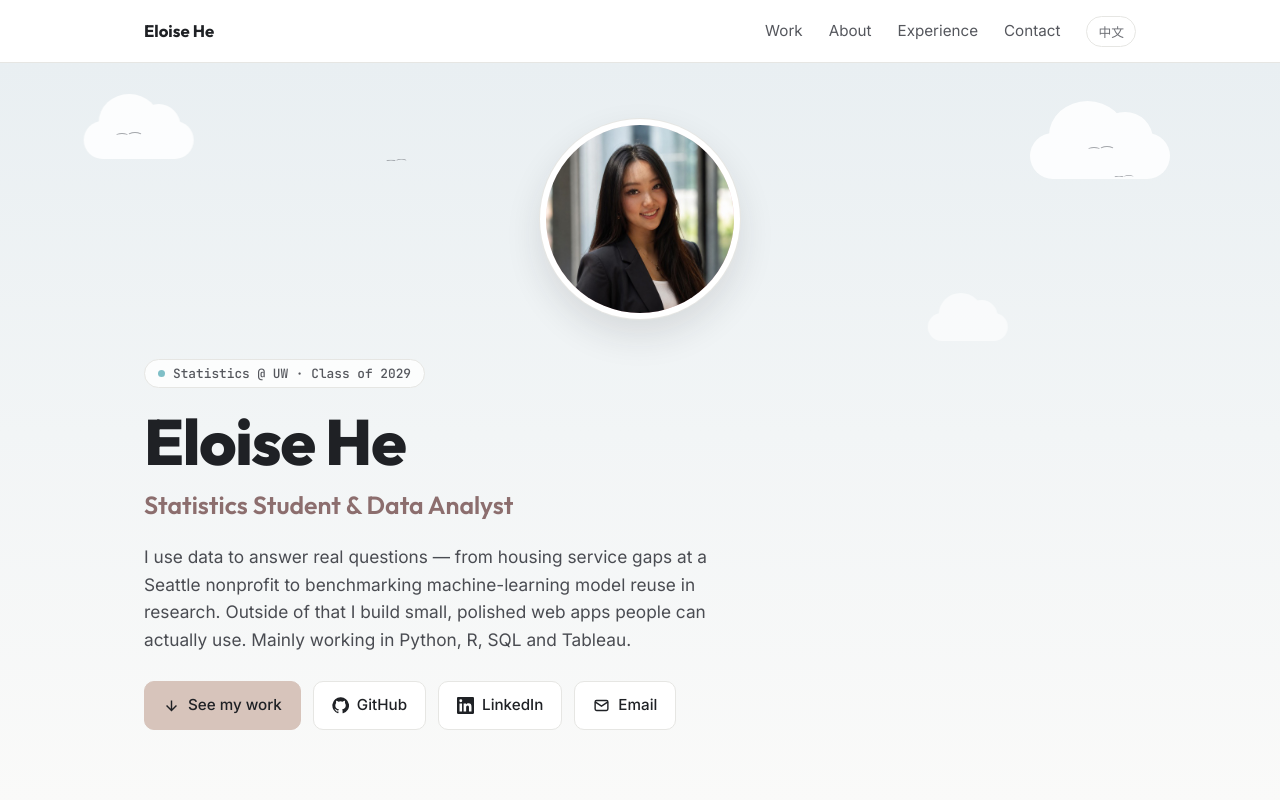
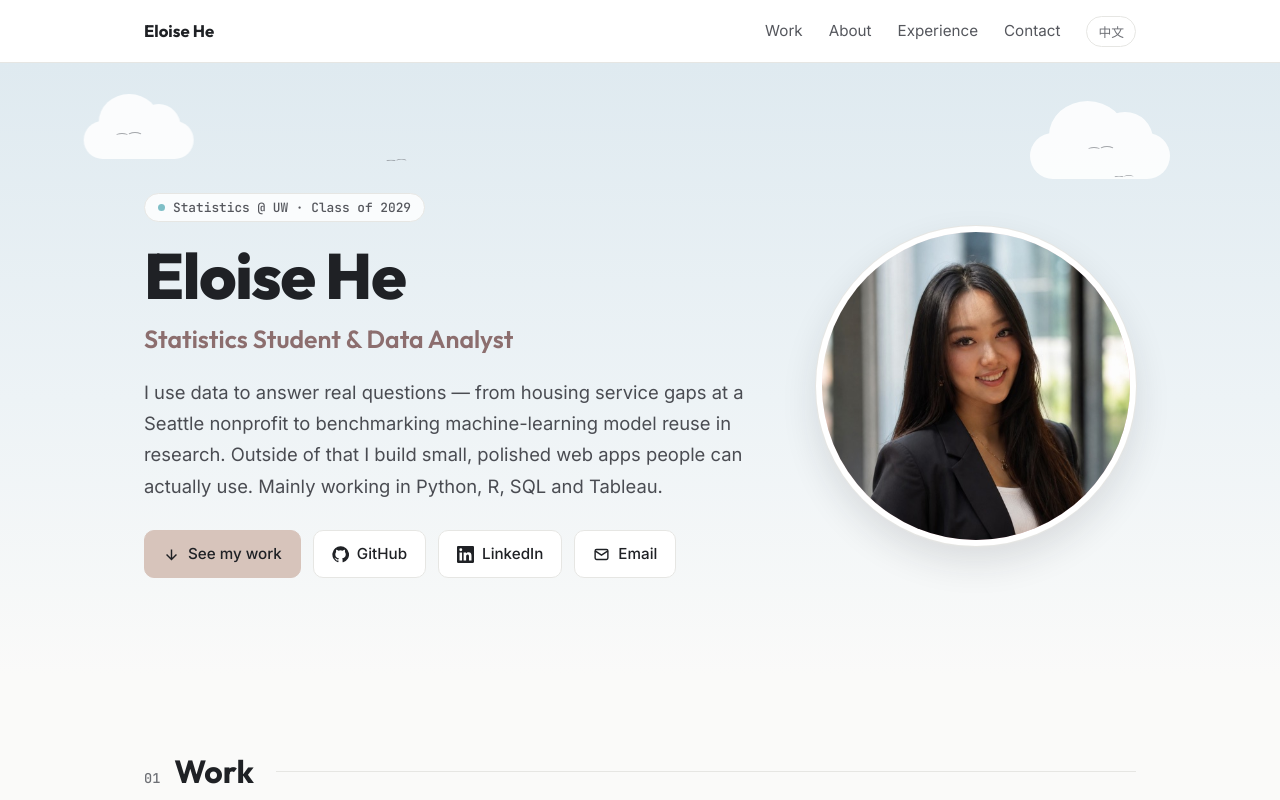
Before and after one commit to xitong-eloise-he/xitong-eloise-he.github.io, a plain HTML site: page index.html in a window 1280 px wide. Shown: the top 800 px of the page. Drawn offline with Linux system fonts and the light colour scheme; no server answers.

Commit message:
Hero: text left, large photo right

```diff
--- a/index.html
+++ b/index.html
@@ -46,7 +46,7 @@ a{color:inherit}
 .lang:hover{border-color:var(--greige)}
 
 /* hero */
-.hero{position:relative;overflow:hidden;background:linear-gradient(180deg,#e9eff2 0%,#f2f5f6 50%,var(--bg) 100%);padding:56px 0 72px}
+.hero{position:relative;overflow:hidden;background:linear-gradient(180deg,#dfeaf0 0%,#edf3f6 55%,var(--bg) 100%);padding:56px 0 72px}
 .cloud{position:absolute;background:#fff;border-radius:999px;opacity:.85;filter:blur(.3px);animation:drift 60s linear infinite}
 .cloud::before,.cloud::after{content:"";position:absolute;background:#fff;border-radius:50%}
 .cloud::before{width:55%;height:150%;left:14%;bottom:20%}
@@ -71,6 +71,17 @@ h1{font-family:var(--display);font-weight:800;font-size:clamp(2.6rem,7vw,4rem);l
 .btn.primary{background:var(--greige);border-color:var(--greige);color:var(--heading)}
 .btn.primary:hover{background:var(--greige-dark)}
 .btn svg{width:17px;height:17px}
+
+
+.hero{padding:130px 0 96px}
+.hero-grid{display:grid;grid-template-columns:minmax(0,1fr) auto;align-items:center;gap:56px;position:relative}
+.hero-grid .avatar{order:2;width:320px;height:320px;margin:0}
+.hero-text{order:1}
+.hero .lede{font-size:1.15rem;line-height:1.7}
+@media (max-width:860px){
+  .hero-grid{grid-template-columns:1fr;gap:28px}
+  .hero-grid .avatar{order:0;width:200px;height:200px;margin:0 auto}
+}
 
 /* sections */
 section.block{padding:72px 0}
@@ -171,8 +182,9 @@ footer{padding:36px 0 48px;text-align:center;color:var(--muted);font-size:.85rem
   <span class="bird" style="top:96px;left:30%;transform:scale(.8)"></span>
   <span class="bird" style="top:84px;right:14%"></span>
   <span class="bird" style="top:112px;right:12%;transform:scale(.75)"></span>
-  <div class="wrap">
-    <div class="avatar"><div><img src="photo.jpg" alt="Eloise He" width="200" height="200"></div></div>
+  <div class="wrap hero-grid">
+    <div class="avatar"><div><img src="photo.jpg" alt="Eloise He" width="320" height="320"></div></div>
+    <div class="hero-text">
     <span class="pill"><span data-i="pill">Statistics @ UW · Class of 2029</span></span>
     <h1>Eloise He</h1>
     <p class="role" data-i="role">Statistics Student &amp; Data Analyst</p>
@@ -182,6 +194,7 @@ footer{padding:36px 0 48px;text-align:center;color:var(--muted);font-size:.85rem
       <a class="btn" href="https://github.com/xitong-eloise-he" target="_blank" rel="noopener"><svg viewBox="0 0 24 24" fill="currentColor"><path d="M12 .5a11.5 11.5 0 0 0-3.64 22.41c.58.1.79-.25.79-.56v-2c-3.2.7-3.87-1.37-3.87-1.37-.53-1.33-1.29-1.69-1.29-1.69-1.05-.72.08-.7.08-.7 1.16.08 1.77 1.19 1.77 1.19 1.03 1.77 2.71 1.26 3.37.96.1-.75.4-1.26.73-1.55-2.56-.29-5.25-1.28-5.25-5.69 0-1.26.45-2.29 1.19-3.1-.12-.29-.52-1.46.11-3.05 0 0 .97-.31 3.17 1.18a11 11 0 0 1 5.77 0c2.2-1.49 3.17-1.18 3.17-1.18.63 1.59.23 2.76.11 3.05.74.81 1.19 1.84 1.19 3.1 0 4.42-2.7 5.39-5.27 5.68.41.36.78 1.06.78 2.14v3.17c0 .31.21.67.8.56A11.5 11.5 0 0 0 12 .5Z"/></svg>GitHub</a>
       <a class="btn" href="https://www.linkedin.com/in/xitong-he-2061763b2/" target="_blank" rel="noopener"><svg viewBox="0 0 24 24" fill="currentColor"><path d="M20.45 20.45h-3.56v-5.57c0-1.33-.02-3.04-1.85-3.04-1.85 0-2.14 1.45-2.14 2.94v5.67H9.35V9h3.41v1.56h.05c.48-.9 1.64-1.85 3.37-1.85 3.6 0 4.27 2.37 4.27 5.46v6.28ZM5.34 7.43a2.06 2.06 0 1 1 0-4.13 2.06 2.06 0 0 1 0 4.13ZM7.12 20.45H3.56V9h3.56v11.45ZM22.22 0H1.77C.79 0 0 .77 0 1.73v20.54C0 23.23.79 24 1.77 24h20.45c.98 0 1.78-.77 1.78-1.73V1.73C24 .77 23.2 0 22.22 0Z"/></svg>LinkedIn</a>
       <a class="btn" href="#contact"><svg viewBox="0 0 24 24" fill="none" stroke="currentColor" stroke-width="2"><rect x="3" y="5" width="18" height="14" rx="2"/><path d="m3 7 9 6 9-6"/></svg><span data-i="email">Email</span></a>
+    </div>
     </div>
   </div>
 </header>
```
